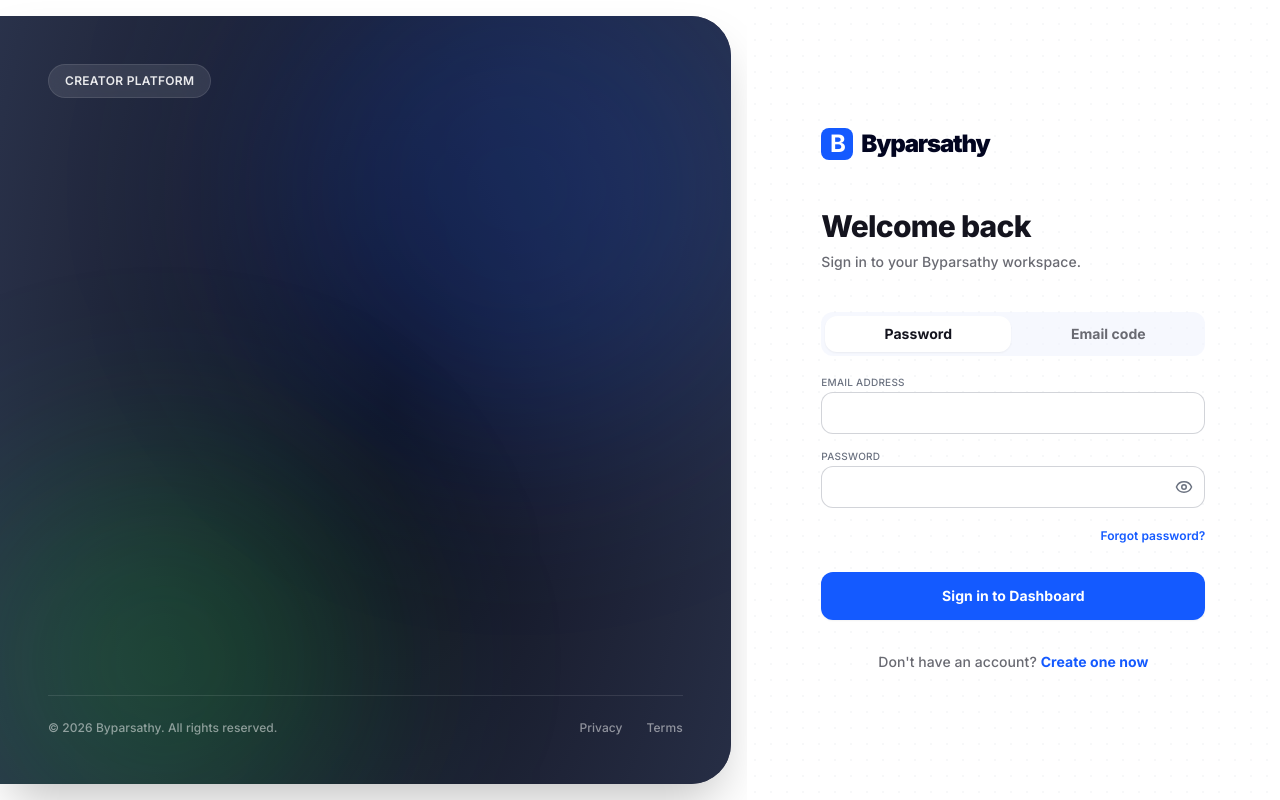
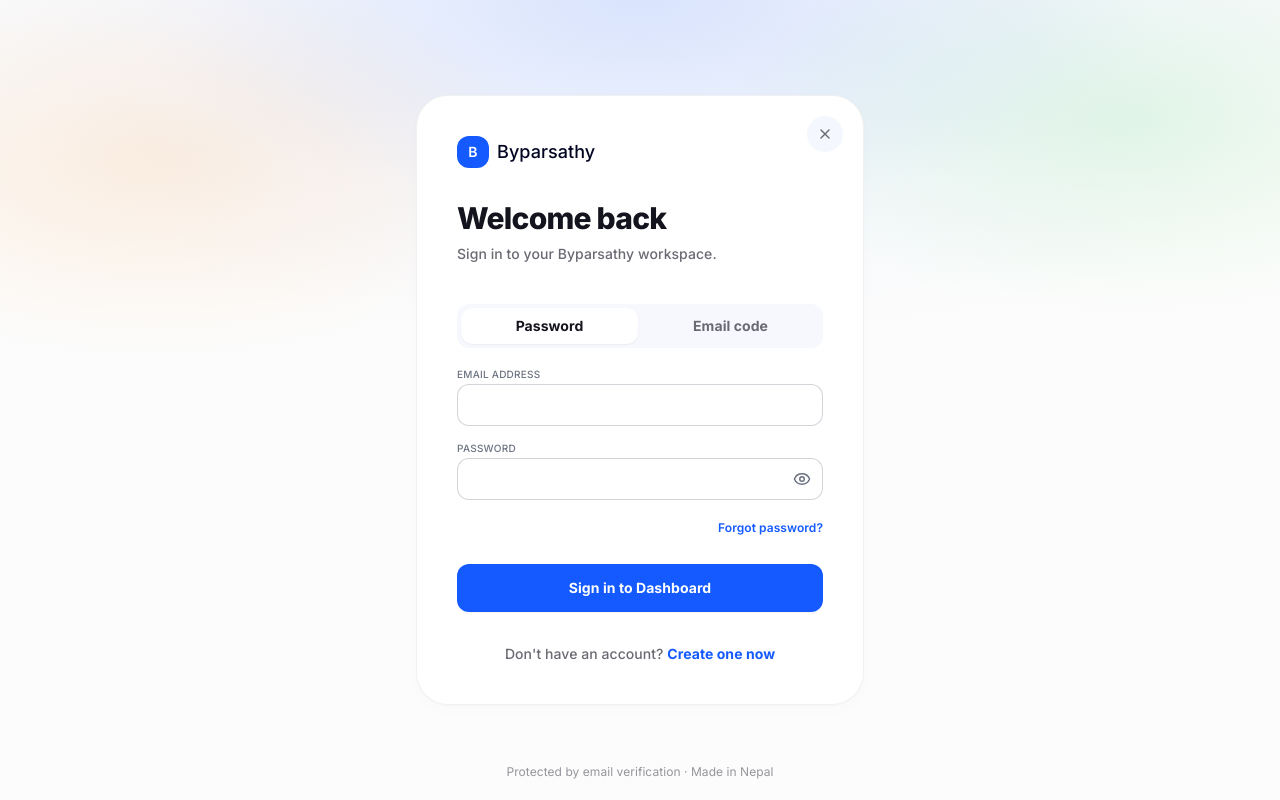
Before and after one commit to Theani7/B2P-platform, a Next.js app in the folder frontend/: page /login in a window 1280 px wide. Built offline with nearby package versions, Linux system fonts and the light colour scheme; no server answers.

Commit message:
feat: restyle auth pages as centered popup cards

```diff
--- a/frontend/components/auth/AuthLayout.tsx
+++ b/frontend/components/auth/AuthLayout.tsx
@@ -2,85 +2,41 @@
 
 import { type ReactNode } from "react";
 import Link from "next/link";
-
-const features = [
-  "Discover verified creators",
-  "Manage campaigns",
-  "Portfolio showcase",
-  "Real-time collaboration",
-  "Secure messaging",
-  "Analytics",
-  "Reviews & reputation",
-  "Notifications",
-];
+import { X } from "lucide-react";
 
 export function AuthLayout({ children }: { children: ReactNode }) {
   return (
-    <div className="min-h-screen flex bg-white selection:bg-signal-blue/20">
-      {/* Left side: Premium Visual */}
-      <div className="hidden lg:flex flex-1 relative overflow-hidden bg-midnight-ink rounded-r-[40px] m-4 ml-0 shadow-2xl">
-        <div className="absolute inset-0 hero-radial-wash opacity-80" />
+    <div className="relative flex min-h-screen items-center justify-center overflow-hidden bg-linen-canvas px-4 py-10">
+      <div
+        className="pointer-events-none absolute inset-0"
+        style={{
+          background:
+            "radial-gradient(45% 35% at 12% 20%, rgba(255,166,77,0.16) 0%, rgba(252,252,252,0) 70%), radial-gradient(45% 35% at 88% 15%, rgba(22,202,46,0.10) 0%, rgba(252,252,252,0) 70%), radial-gradient(80% 55% at 50% 0%, rgba(182,203,253,0.5) 0%, rgba(240,244,254,0.45) 50%, rgba(252,252,252,0) 78%)",
+        }}
+      />
 
-        {/* Abstract decorative shapes */}
-        <div className="absolute top-[-10%] right-[-5%] w-[500px] h-[500px] rounded-full bg-signal-blue/20 blur-[100px] pointer-events-none" />
-        <div className="absolute bottom-[-10%] left-[-5%] w-[400px] h-[400px] rounded-full bg-emerald-status/20 blur-[100px] pointer-events-none" />
+      <div className="animate-pop-in relative w-full max-w-md rounded-[2rem] border border-steel/10 bg-white p-8 shadow-feature-section sm:p-10">
+        <Link
+          href="/"
+          aria-label="Close and go home"
+          className="absolute right-5 top-5 flex h-9 w-9 items-center justify-center rounded-full bg-sky-wash/70 text-ash transition-colors hover:bg-sky-wash hover:text-graphite"
+        >
+          <X size={16} />
+        </Link>
 
-        <div className="relative z-10 flex flex-col justify-between p-12 w-full h-full">
-          <div className="flex justify-start">
-            <div className="bg-white/10 backdrop-blur-md px-4 py-2 rounded-full border border-white/10 text-xs font-semibold text-white/90 tracking-wide uppercase">
-              Creator Platform
-            </div>
-          </div>
+        <Link href="/" className="mb-8 flex items-center gap-2">
+          <span className="flex h-8 w-8 items-center justify-center rounded-buttons bg-signal-blue text-sm font-semibold text-white">B</span>
+          <span className="text-lg font-medium text-midnight-ink">Byparsathy</span>
+        </Link>
 
-          <div className="max-w-xl mx-auto w-full mb-20">
-            <h2 className="animate-fade-slide-up text-[44px] leading-[1.1] font-bold text-white mb-6 tracking-tight">
-              Connect with top-tier brands and local creators.
-            </h2>
-            <p className="animate-fade-slide-up animate-delay-100 text-lg text-white/70 font-medium leading-relaxed mb-12">
-              The most powerful marketplace for influencer marketing. Build your portfolio, discover opportunities, and manage campaigns effortlessly.
-            </p>
-
-            <div className="animate-fade-slide-up animate-delay-200 grid grid-cols-2 gap-4">
-              {features.map((feature, idx) => (
-                <div key={feature} className="flex items-center gap-3">
-                  <span className="w-6 h-6 rounded-full bg-white/10 flex items-center justify-center flex-shrink-0">
-                    <svg className="w-3.5 h-3.5 text-white" fill="none" viewBox="0 0 24 24" stroke="currentColor" strokeWidth={2.5}>
-                      <path strokeLinecap="round" strokeLinejoin="round" d="M5 13l4 4L19 7" />
-                    </svg>
-                  </span>
-                  <span className="text-sm font-medium text-white/90">{feature}</span>
-                </div>
-              ))}
-            </div>
-          </div>
-
-          <div className="flex items-center justify-between text-xs font-medium text-white/50 border-t border-white/10 pt-6">
-            <span>© 2026 Byparsathy. All rights reserved.</span>
-            <div className="flex gap-6">
-              <span className="text-white/50">Privacy</span>
-              <span className="text-white/50">Terms</span>
-            </div>
-          </div>
+        <div className="animate-fade-slide-up">
+          {children}
         </div>
       </div>
 
-      {/* Right side: Form */}
-      <div className="flex-1 flex flex-col justify-center px-6 py-12 sm:px-12 lg:flex-none lg:w-1/2 xl:w-5/12 bg-white relative z-10">
-        <div className="absolute inset-0 bg-[radial-gradient(#e5e7eb_1px,transparent_1px)] [background-size:16px_16px] opacity-[0.3]" />
-
-        <div className="mx-auto w-full max-w-sm relative">
-          <Link href="/" className="flex items-center gap-2 text-2xl font-black tracking-tighter text-midnight-ink mb-12">
-            <div className="w-8 h-8 rounded-lg bg-signal-blue flex items-center justify-center">
-              <span className="text-white font-bold leading-none">B</span>
-            </div>
-            Byparsathy
-          </Link>
-
-          <div className="animate-fade-slide-up">
-            {children}
-          </div>
-        </div>
-      </div>
+      <p className="absolute bottom-5 text-xs text-fog">
+        Protected by email verification · Made in Nepal
+      </p>
     </div>
   );
 }
```
